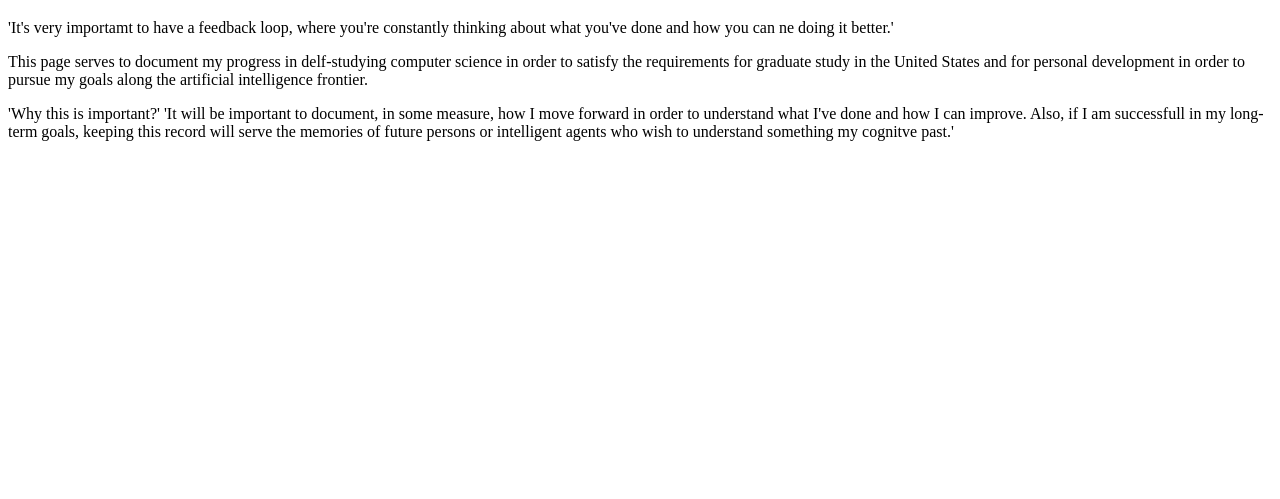
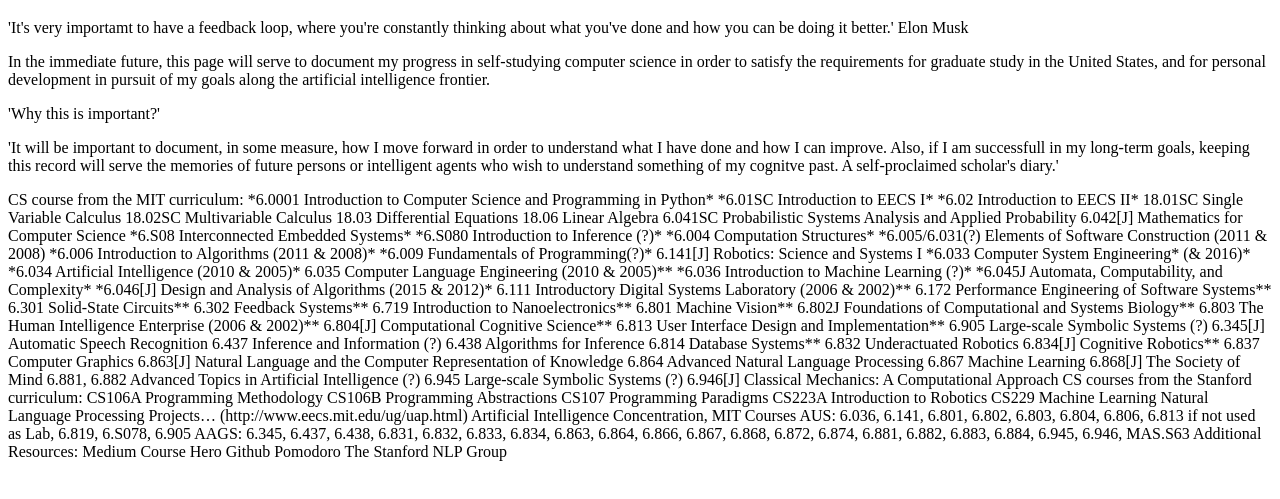
Before and after one commit to Auriol/auriol.github.io, a plain HTML site: page index.html in a window 1280 px wide. Shown: the part 61-560 px from the top of the page. Drawn offline with Linux system fonts and the light colour scheme.

Commit message:
Curriculum
Added self-suggested curriculum

```diff
--- a/index.html
+++ b/index.html
@@ -2,11 +2,85 @@
 <html>
 <body>
 <h1>Hello World</h1>
-<p>'It's very importamt to have a feedback loop, where you're constantly thinking about what you've done and how you can ne doing it better.'</p>
-<p>This page serves to document my progress in delf-studying computer science in order to satisfy the requirements for graduate study in the United States and for personal development in order to pursue my goals along the artificial intelligence frontier.</p>
+<p>'It's very importamt to have a feedback loop, where you're constantly thinking about what you've done and how you can be doing it better.' Elon Musk</p>
+<p>In the immediate future, this page will serve to document my progress in self-studying computer science in order to satisfy the requirements for graduate study in the United States, and for personal development in pursuit of my goals along the artificial intelligence frontier.</p>
+<p>'Why this is important?'
+<p>'It will be important to document, in some measure, how I move forward in order to understand what I have done and how I can improve. Also, if I am successfull in my long-term goals, keeping this record will serve the memories of future persons or intelligent agents who wish to understand something of my cognitve past. A self-proclaimed scholar's diary.'</p>
 <p>
-  'Why this is important?'
-  'It will be important to document, in some measure, how I move forward in order to understand what I've done and how I can improve. Also, if I am successfull in my long-term goals, keeping this record will serve the memories of future persons or intelligent agents who wish to understand something my cognitve past.'
+CS course from the MIT curriculum:
+
+*6.0001 Introduction to Computer Science and Programming in Python*
+*6.01SC Introduction to EECS I*
+*6.02 Introduction to EECS II*
+18.01SC Single Variable Calculus
+18.02SC Multivariable Calculus
+18.03 Differential Equations
+18.06 Linear Algebra
+6.041SC Probabilistic Systems Analysis and Applied Probability
+6.042[J] Mathematics for Computer Science
+*6.S08 Interconnected Embedded Systems*
+*6.S080 Introduction to Inference (?)*
+*6.004 Computation Structures*
+*6.005/6.031(?) Elements of Software Construction (2011 & 2008)
+*6.006 Introduction to Algorithms (2011 & 2008)*
+*6.009 Fundamentals of Programming(?)*
+6.141[J] Robotics: Science and Systems I
+*6.033 Computer System Engineering* (& 2016)*
+*6.034 Artificial Intelligence (2010 & 2005)*
+6.035 Computer Language Engineering (2010 & 2005)**
+*6.036 Introduction to Machine Learning (?)*
+*6.045J Automata, Computability, and Complexity*
+*6.046[J] Design and Analysis of Algorithms (2015 & 2012)*
+6.111 Introductory Digital Systems Laboratory (2006 & 2002)**
+6.172 Performance Engineering of Software Systems**
+6.301 Solid-State Circuits**
+6.302 Feedback Systems**
+6.719 Introduction to Nanoelectronics**
+6.801 Machine Vision**
+6.802J Foundations of Computational and Systems Biology**
+6.803 The Human Intelligence Enterprise (2006 & 2002)**
+6.804[J] Computational Cognitive Science**
+6.813 User Interface Design and Implementation**
+6.905 Large-scale Symbolic Systems (?)
+6.345[J] Automatic Speech Recognition
+6.437 Inference and Information (?)
+6.438 Algorithms for Inference
+6.814 Database Systems**
+6.832 Underactuated Robotics
+6.834[J] Cognitive Robotics**
+6.837 Computer Graphics
+6.863[J] Natural Language and the Computer Representation of Knowledge
+6.864 Advanced Natural Language Processing
+6.867 Machine Learning
+6.868[J] The Society of Mind
+6.881, 6.882 Advanced Topics in Artificial Intelligence (?)
+6.945 Large-scale Symbolic Systems (?)
+6.946[J] Classical Mechanics: A Computational Approach
+
+CS courses from the Stanford curriculum:
+CS106A Programming Methodology
+CS106B Programming Abstractions
+CS107 Programming Paradigms
+CS223A Introduction to Robotics
+CS229 Machine Learning
+Natural Language Processing
+
+Projects…
+(http://www.eecs.mit.edu/ug/uap.html)
+
+
+Artificial Intelligence Concentration, MIT Courses
+AUS: 6.036, 6.141, 6.801, 6.802, 6.803, 6.804, 6.806, 6.813 if not used as Lab, 6.819, 6.S078, 6.905
+AAGS: 6.345, 6.437, 6.438, 6.831, 6.832, 6.833, 6.834, 6.863, 6.864, 6.866, 6.867, 6.868, 6.872, 6.874, 6.881, 6.882, 6.883, 6.884, 6.945, 6.946, MAS.S63
+
+
+Additional Resources:
+Medium
+Course Hero
+Github
+Pomodoro
+
+The Stanford NLP Group
 </p>
 </body>
 </html>
```
